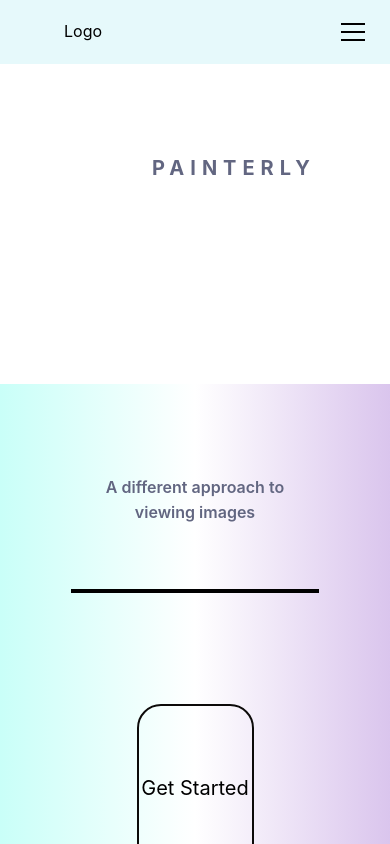
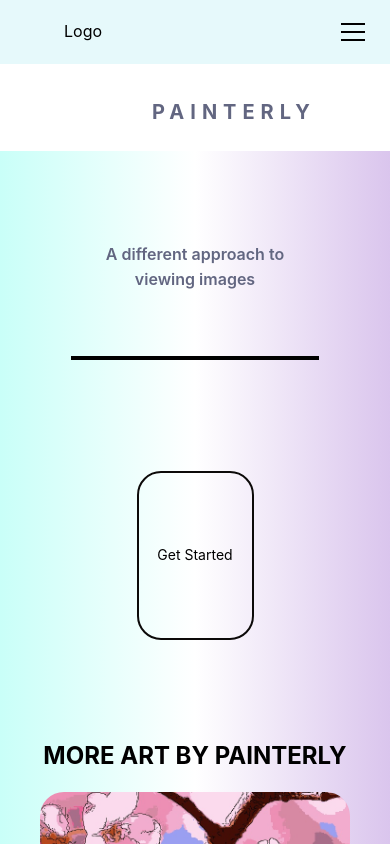
Before and after one commit to YeoYiXin/painterly-website, a React (Create React App) app: page / in a window 390 px wide. Shown: the top 844 px of the page. Built offline with nearby package versions, Linux system fonts and the light colour scheme; grey boxes are pictures that could not be loaded.

Commit message:
Fixed text responsiveness in start_button.js Fixed height responsiveness in homepage.js

```diff
--- a/src/components/Home/start/start_button.js
+++ b/src/components/Home/start/start_button.js
@@ -6,7 +6,7 @@ const StartButton = ({ onClick }) => {
       className="flex items-center justify-center cursor-pointer border-2 border-black w-[30vw] h-[20vh] rounded-3xl"
       onClick={onClick}
     >
-      <p className="cursor-pointer text-xl">Get Started</p>
+      <p className="cursor-pointer lg:text-xl md:text-md sm:text-sm text-sm">Get Started</p>
     </div >
   );
 };
--- a/src/pages/home/homepage.js
+++ b/src/pages/home/homepage.js
@@ -12,7 +12,7 @@ function HomePage({ onStartButtonClick, onGalleryButtonClick, onDocumentationBut
       style={{
         backgroundImage: 'linear-gradient(to right, #c9fff8, #FFFF, #dac5ed)'
       }}>
-      <div className="pt-16 w-full h-[20rem] bg-[#FFFF]">
+      <div className="pt-2 w-full lg:h-[30vh] md:h-[30vh] sm:h-[20vh] bg-[#FFFF]">
         <Frame />
       </div>
       <div className="w-full h-3/5 px-10 py-5">
```
